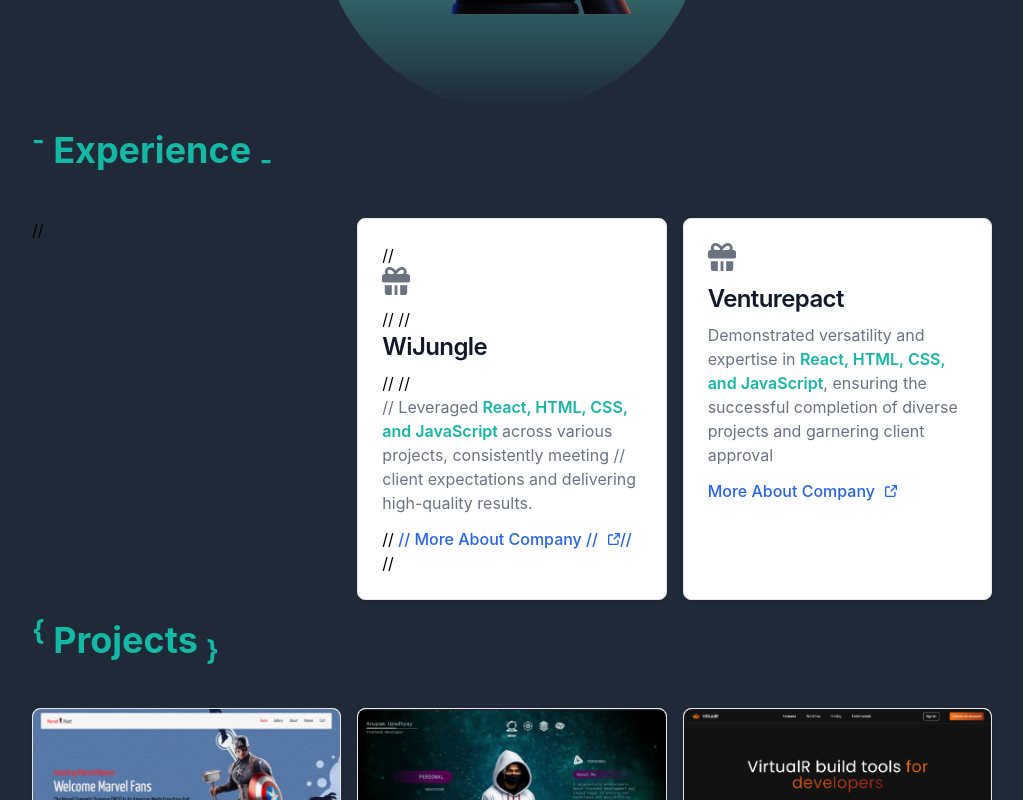
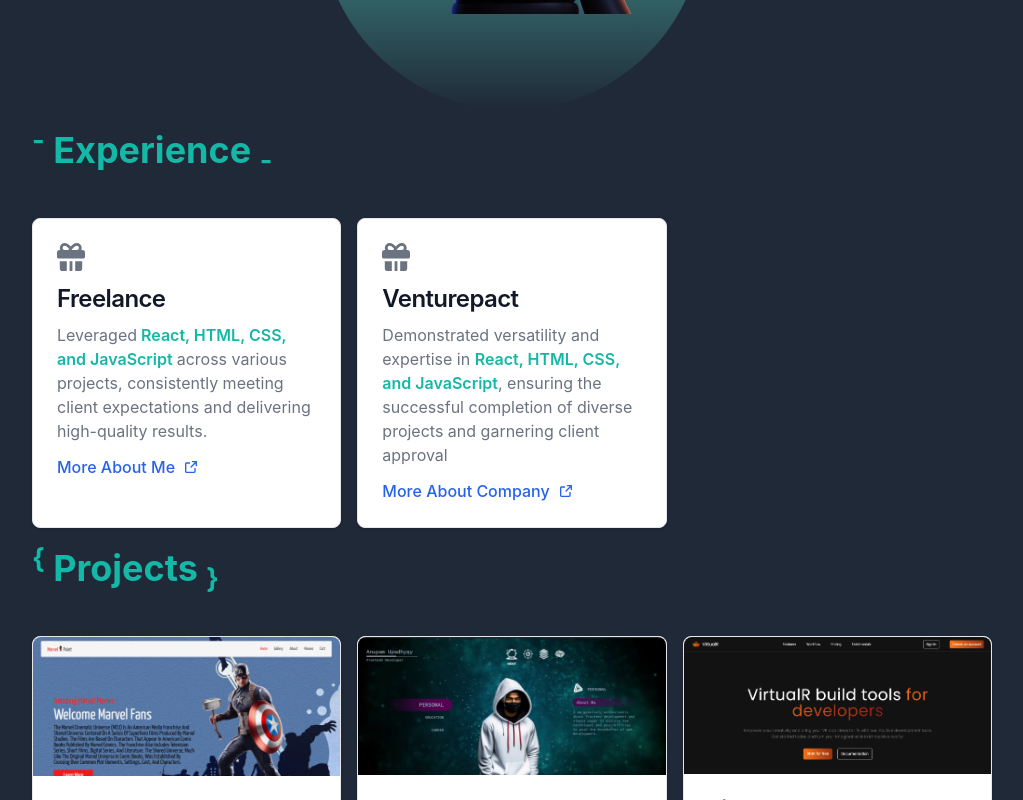
Before and after one commit to 4nupam/Anupam_portfolio, a React (Create React App) app: page / in a window 1280 px wide. Shown: the part 838-1638 px from the top of the page, without its empty margins (128-1151 px from the left). Built offline with nearby package versions, Linux system fonts and the light colour scheme.

Commit message:
Update Main.js
updated

```diff
--- a/src/Components/Main.js
+++ b/src/Components/Main.js
@@ -74,23 +74,23 @@ const Main = () => {
         <section className="grid mt-12 grid-cols-1 sm:grid-cols-2 md:grid-cols-3 gap-4">
 
 
-          // <div class=" max-w-sm p-6 bg-white border border-gray-200 rounded-lg shadow dark:bg-gray-800 dark:border-gray-700">
-          //   <svg class="w-7 h-7 text-gray-500 dark:text-gray-400 mb-3" aria-hidden="true" xmlns="http://www.w3.org/2000/svg" fill="currentColor" viewBox="0 0 20 20">
-          //     <path d="M18 5h-.7c.229-.467.349-.98.351-1.5a3.5 3.5 0 0 0-3.5-3.5c-1.717 0-3.215 1.2-4.331 2.481C8.4.842 6.949 0 5.5 0A3.5 3.5 0 0 0 2 3.5c.003.52.123 1.033.351 1.5H2a2 2 0 0 0-2 2v3a1 1 0 0 0 1 1h18a1 1 0 0 0 1-1V7a2 2 0 0 0-2-2ZM8.058 5H5.5a1.5 1.5 0 0 1 0-3c.9 0 2 .754 3.092 2.122-.219.337-.392.635-.534.878Zm6.1 0h-3.742c.933-1.368 2.371-3 3.739-3a1.5 1.5 0 0 1 0 3h.003ZM11 13H9v7h2v-7Zm-4 0H2v5a2 2 0 0 0 2 2h3v-7Zm6 0v7h3a2 2 0 0 0 2-2v-5h-5Z" />
-          //   </svg>
-          //   <a href="#">
-          //     <h5 class="mb-2 text-2xl font-semibold tracking-tight text-gray-900 dark:text-white">WiJungle</h5>
-          //   </a>
-          //   <p class="mb-3 font-normal text-gray-500 dark:text-gray-400">
-          //     Leveraged<span className="text-teal-500 font-semibold"> React, HTML, CSS, and JavaScript </span> across various projects, consistently meeting
-          //     client expectations and delivering high-quality results.</p>
-          //   <a href="https://www.linkedin.com/company/wijungle/" class="inline-flex font-medium items-center text-blue-600 hover:underline">
-          //     More About Company
-          //     <svg class="w-3 h-3 ms-2.5 rtl:rotate-[270deg]" aria-hidden="true" xmlns="http://www.w3.org/2000/svg" fill="none" viewBox="0 0 18 18">
-          //       <path stroke="currentColor" stroke-linecap="round" stroke-linejoin="round" stroke-width="2" d="M15 11v4.833A1.166 1.166 0 0 1 13.833 17H2.167A1.167 1.167 0 0 1 1 15.833V4.167A1.166 1.166 0 0 1 2.167 3h4.618m4.447-2H17v5.768M9.111 8.889l7.778-7.778" />
-          //     </svg>
-          //   </a>
-          // </div>
+          <div class=" max-w-sm p-6 bg-white border border-gray-200 rounded-lg shadow dark:bg-gray-800 dark:border-gray-700">
+            <svg class="w-7 h-7 text-gray-500 dark:text-gray-400 mb-3" aria-hidden="true" xmlns="http://www.w3.org/2000/svg" fill="currentColor" viewBox="0 0 20 20">
+              <path d="M18 5h-.7c.229-.467.349-.98.351-1.5a3.5 3.5 0 0 0-3.5-3.5c-1.717 0-3.215 1.2-4.331 2.481C8.4.842 6.949 0 5.5 0A3.5 3.5 0 0 0 2 3.5c.003.52.123 1.033.351 1.5H2a2 2 0 0 0-2 2v3a1 1 0 0 0 1 1h18a1 1 0 0 0 1-1V7a2 2 0 0 0-2-2ZM8.058 5H5.5a1.5 1.5 0 0 1 0-3c.9 0 2 .754 3.092 2.122-.219.337-.392.635-.534.878Zm6.1 0h-3.742c.933-1.368 2.371-3 3.739-3a1.5 1.5 0 0 1 0 3h.003ZM11 13H9v7h2v-7Zm-4 0H2v5a2 2 0 0 0 2 2h3v-7Zm6 0v7h3a2 2 0 0 0 2-2v-5h-5Z" />
+            </svg>
+            <a href="#">
+              <h5 class="mb-2 text-2xl font-semibold tracking-tight text-gray-900 dark:text-white">Freelance</h5>
+            </a>
+            <p class="mb-3 font-normal text-gray-500 dark:text-gray-400">
+              Leveraged<span className="text-teal-500 font-semibold"> React, HTML, CSS, and JavaScript </span> across various projects, consistently meeting
+              client expectations and delivering high-quality results.</p>
+            <a href="https://www.linkedin.com/in/anupam-upadhyay-504a1b208/" class="inline-flex font-medium items-center text-blue-600 hover:underline">
+              More About Me
+              <svg class="w-3 h-3 ms-2.5 rtl:rotate-[270deg]" aria-hidden="true" xmlns="http://www.w3.org/2000/svg" fill="none" viewBox="0 0 18 18">
+                <path stroke="currentColor" stroke-linecap="round" stroke-linejoin="round" stroke-width="2" d="M15 11v4.833A1.166 1.166 0 0 1 13.833 17H2.167A1.167 1.167 0 0 1 1 15.833V4.167A1.166 1.166 0 0 1 2.167 3h4.618m4.447-2H17v5.768M9.111 8.889l7.778-7.778" />
+              </svg>
+            </a>
+          </div>
           <div class=" max-w-sm p-6 bg-white border border-gray-200 rounded-lg shadow dark:bg-gray-800 dark:border-gray-700">
             <svg class="w-7 h-7 text-gray-500 dark:text-gray-400 mb-3" aria-hidden="true" xmlns="http://www.w3.org/2000/svg" fill="currentColor" viewBox="0 0 20 20">
               <path d="M18 5h-.7c.229-.467.349-.98.351-1.5a3.5 3.5 0 0 0-3.5-3.5c-1.717 0-3.215 1.2-4.331 2.481C8.4.842 6.949 0 5.5 0A3.5 3.5 0 0 0 2 3.5c.003.52.123 1.033.351 1.5H2a2 2 0 0 0-2 2v3a1 1 0 0 0 1 1h18a1 1 0 0 0 1-1V7a2 2 0 0 0-2-2ZM8.058 5H5.5a1.5 1.5 0 0 1 0-3c.9 0 2 .754 3.092 2.122-.219.337-.392.635-.534.878Zm6.1 0h-3.742c.933-1.368 2.371-3 3.739-3a1.5 1.5 0 0 1 0 3h.003ZM11 13H9v7h2v-7Zm-4 0H2v5a2 2 0 0 0 2 2h3v-7Zm6 0v7h3a2 2 0 0 0 2-2v-5h-5Z" />
```
